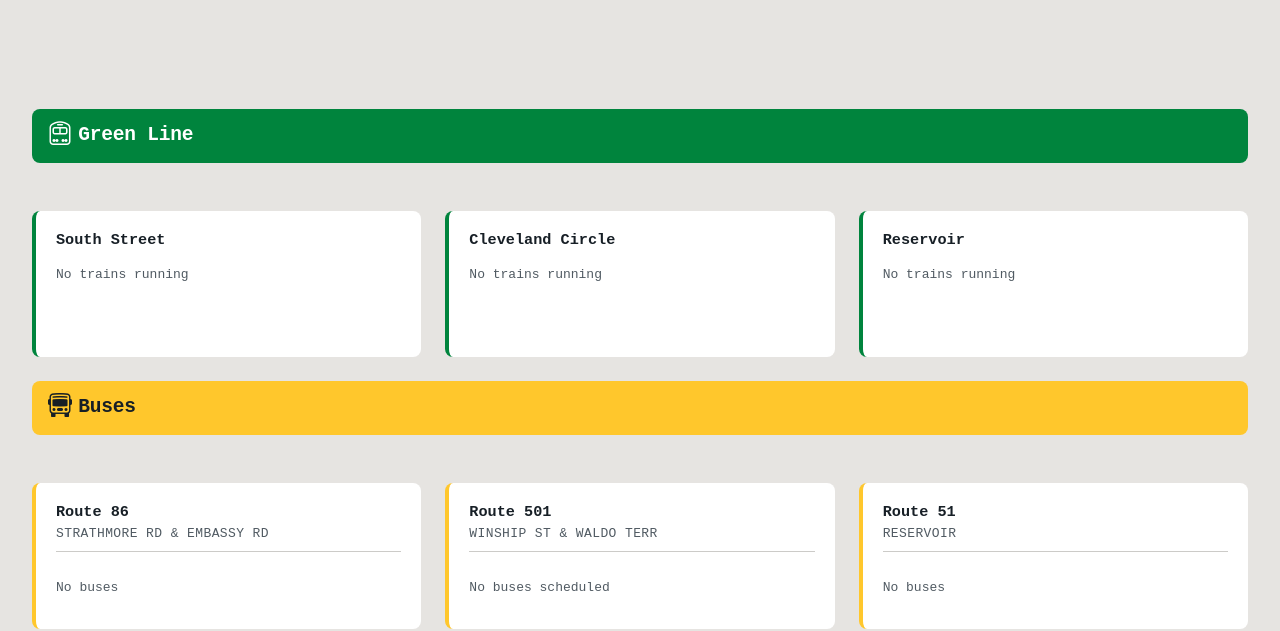
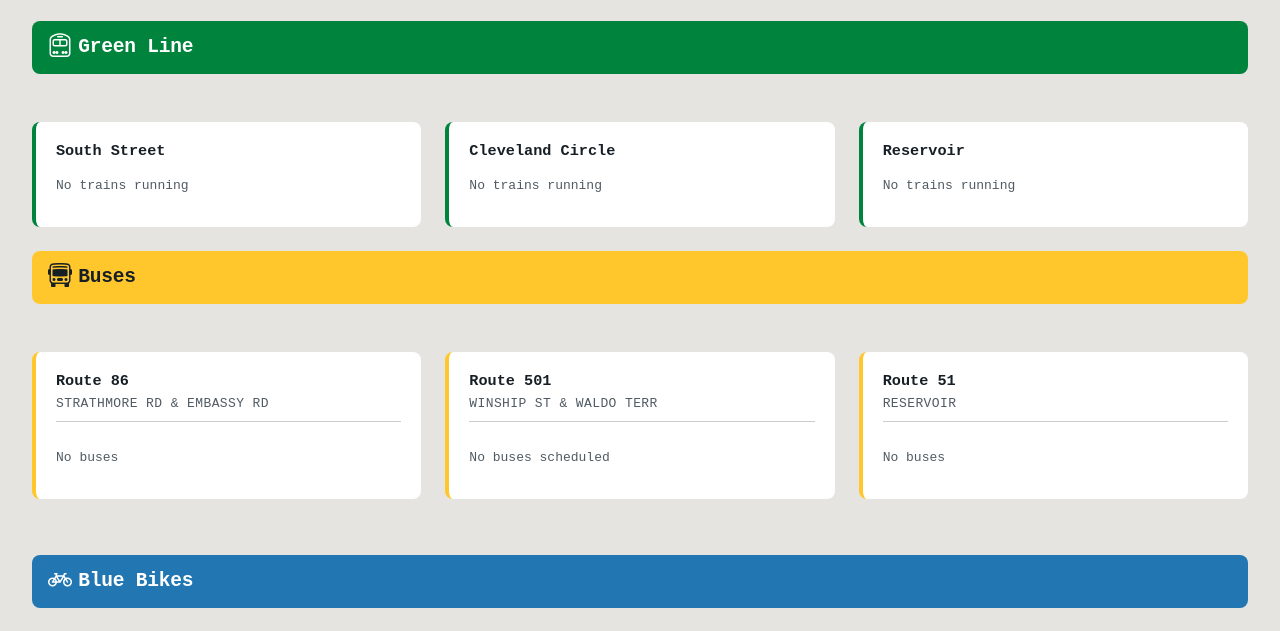
Before and after one commit to NK-Iluvatar/MBTADashboard, a website: page public/index.html in a window 1280 px wide. Shown: the part 173-804 px from the top of the page. Drawn offline with nearby package versions, Linux system fonts and the light colour scheme; no server answers.

Commit message:
26-02-18-22-11

```diff
--- a/public/styles.css
+++ b/public/styles.css
@@ -41,7 +41,7 @@ body {
 .container {
     display: grid;
     grid-template-columns: 1fr 1fr 1fr;
-    grid-template-rows: min-content 1fr min-content 1fr min-content 1fr min-content 1fr min-content;
+    grid-template-rows: min-content;
     grid-auto-flow: row;
     gap: 1.5rem;
     margin-bottom: 2rem;
```
